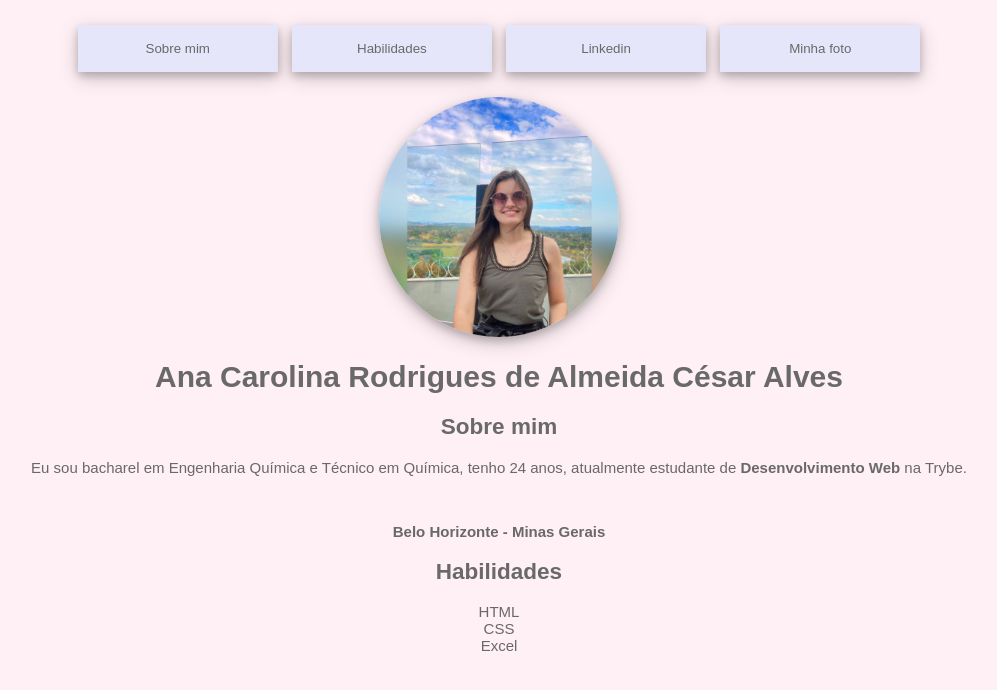
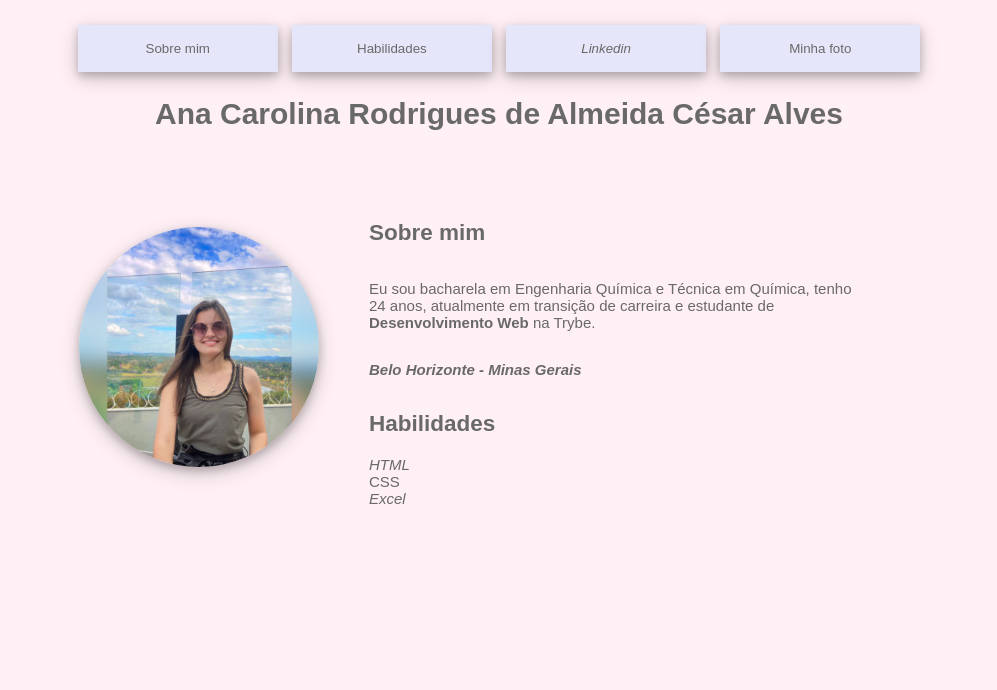
Before and after one commit to anacarolinaraca/anacarolinaraca.github.io, a plain HTML site: page index.html in a window 1280 px wide. Shown: the whole page, without its empty margins (141-1138 px from the left). Drawn offline with Linux system fonts and the light colour scheme.

Commit message:
Melhoria das posições e distâncias

```diff
--- a/index.html
+++ b/index.html
@@ -7,12 +7,14 @@
     <title>Portfólio</title>
   </head>
   <style>
-    img {
-      border-radius: 450rem;
-      width: 15rem;
-      margin-top: 20px;
-      box-shadow: 0 4px 8px 0 rgba(0, 0, 0, 0.2),
-        0 6px 20px 0 rgba(0, 0, 0, 0.19);
+    body {
+      background-color: lavenderblush;
+      color: dimgray;
+      font-size: 15px;
+      padding: 20px;
+      margin: 0 auto;
+      font-family: "Montserrat", sans-serif;
+      text-align: center;
     }
 
     button {
@@ -31,6 +33,29 @@
       color: dimgray;
     }
 
+    img {
+      border-radius: 450rem;
+      width: 15rem;
+      margin-top: 20px;
+      box-shadow: 0 4px 8px 0 rgba(0, 0, 0, 0.2),
+        0 6px 20px 0 rgba(0, 0, 0, 0.19);
+    }
+
+    .imagem {
+      margin-right: 50px;
+      display: inline-flex;
+      align-items: center;
+    }
+
+    .description {
+      margin-left: 50px;
+      width: 500px;
+      font-style: normal;
+      text-align: left;
+      margin-top: 50px;
+      display: inline-grid;
+    }
+
     ul {
       padding: 0;
     }
@@ -39,38 +64,42 @@
       list-style: none;
     }
 
-    body {
-      background-color: lavenderblush;
-      color: dimgray;
-      font-size: 15px;
-      padding: 20px;
-      margin: 0 auto;
-      font-family: "Montserrat", sans-serif;
-      text-align: center;
+    li:nth-child(1),
+    :nth-child(3) {
+      font-style: italic;
     }
   </style>
   <body>
+    <div class="buttons">
       <button><a href="#sobre">Sobre mim</a></button>
       <button><a href="#habilidades">Habilidades</a></button>
       <button>
         <a href="https://www.linkedin.com/in/anacarolinaraca/">Linkedin</a>
       </button>
       <button><a href="#fotoAna">Minha foto</a></button>
-    <br />
+    </div>
+    <h1>Ana Carolina Rodrigues de Almeida César Alves</h1>
+    <div class="imagem">
       <img src="fotoAna.jpg" alt="Minha foto de óculos" id="fotoAna" />
-    <h1>Ana Carolina Rodrigues de Almeida César Alves</h1>
+      <div class="description">
         <h2 id="sobre">Sobre mim</h2>
         <p>
-      Eu sou bacharel em Engenharia Química e Técnico em Química, tenho 24 anos,
-      atualmente estudante de <strong>Desenvolvimento Web</strong> na Trybe.
+          Eu sou bacharela em Engenharia Química e Técnica em Química, tenho 24
+          anos, atualmente em transição de carreira e estudante de
+          <strong>Desenvolvimento Web</strong> na Trybe.
         </p>
-    <br />
-    <p id="city"><strong>Belo Horizonte - Minas Gerais</strong></p>
+        <div class="city">
+          <p><strong>Belo Horizonte - Minas Gerais</strong></p>
+        </div>
+        <div class="skills">
           <h2 id="habilidades">Habilidades</h2>
           <ul>
             <li class="html">HTML</li>
             <li class="css">CSS</li>
             <li class="excel">Excel</li>
           </ul>
+        </div>
+      </div>
+    </div>
   </body>
 </html>
```
Lines whose indentation alone changed are shown as unchanged.
